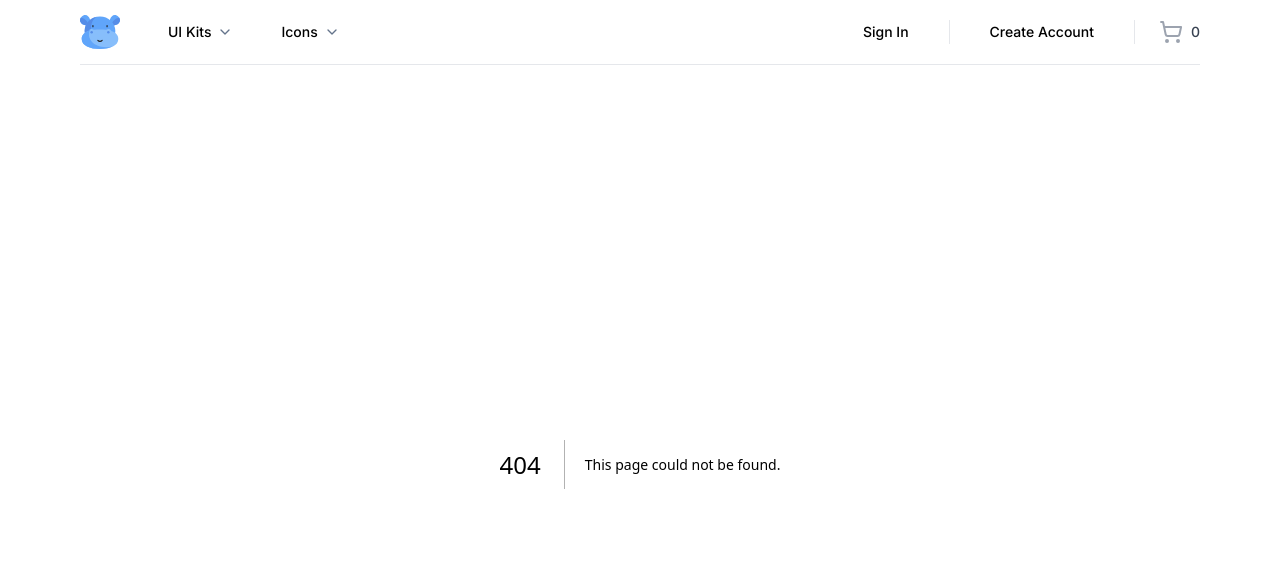
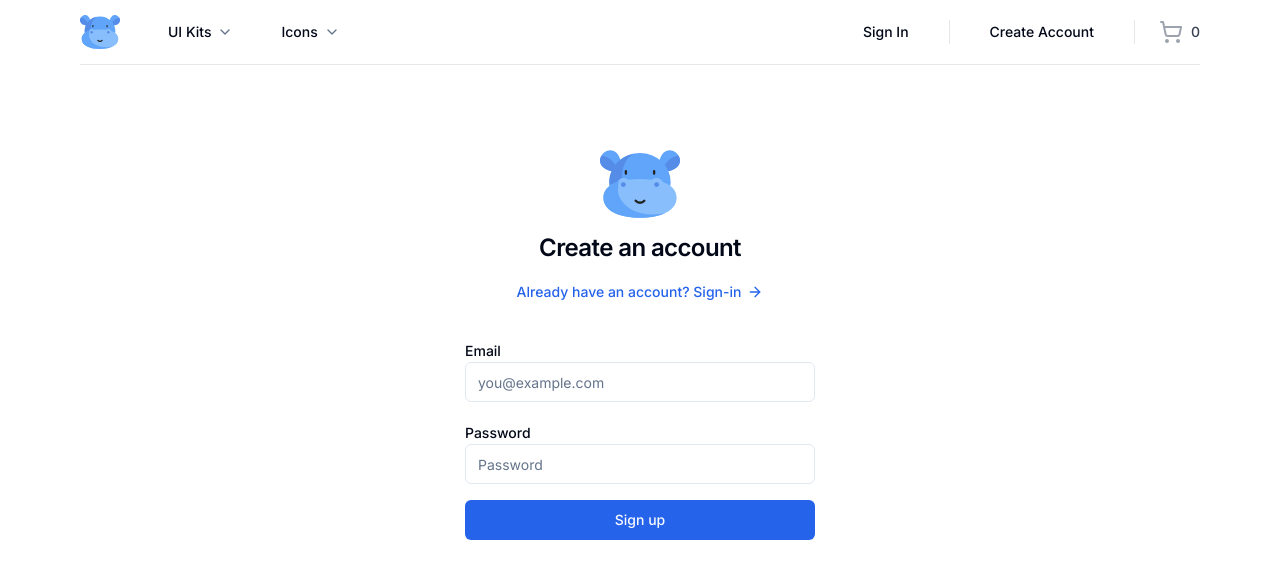
Before and after one commit to alexandriaroberts/e-commerce-full-stack, a Next.js app: page /sign-up in a window 1280 px wide. Before the commit this address had no page. Shown: the top 578 px of the page. Built offline with nearby package versions, Linux system fonts and the light colour scheme.

Commit message:
working on authentication

```diff
--- /dev/null
+++ b/src/app/(auth)/sign-up/page.tsx
@@ -0,0 +1,68 @@
+'use client';
+
+import { Icons } from '@/components/Icons';
+import { Button, buttonVariants } from '@/components/ui/button';
+import { Input } from '@/components/ui/input';
+import { Label } from '@/components/ui/label';
+import { cn } from '@/lib/utils';
+import { ArrowRight } from 'lucide-react';
+import Link from 'next/link';
+import { useForm } from 'react-hook-form';
+import { zodResolver } from '@hookform/resolvers/zod';
+
+const Page = () => {
+  const {
+    register,
+    handleSubmit,
+    formState: { errors },
+  } = useForm({ resolver: zodResolver });
+
+  return (
+    <>
+      <div className='container relative flex pt-20 flex-col items-center justify-center lg:px-0'>
+        <div className='mx-auto flex w-full flex-col justify-center space-y-6 sm:w-[350px]'>
+          <div className='flex flex-col items-center space-y-2 text-center'>
+            <Icons.logo className='h-20 w-20' />
+            <h1 className='text-2xl font-semibold tracking-tight'>
+              Create an account
+            </h1>
+
+            <Link
+              className={buttonVariants({
+                variant: 'link',
+                className: 'gap-1.5',
+              })}
+              href='/sign-in'
+            >
+              Already have an account? Sign-in
+              <ArrowRight className='h-4 w-4' />
+            </Link>
+          </div>
+          <div className='grid gap-6'>
+            <form>
+              <div className='grid gap-2'>
+                <div className='grid gap-1 py-2'>
+                  <Label htmlFor='email'>Email</Label>
+                  <Input
+                    className={cn({ 'focus:visible:ring-red-500': true })}
+                    placeholder='you@example.com'
+                  />
+                </div>
+                <div className='grid gap-1 py-2'>
+                  <Label htmlFor='password'>Password</Label>
+                  <Input
+                    className={cn({ 'focus:visible:ring-red-500': true })}
+                    placeholder='Password'
+                  />
+                </div>
+                <Button>Sign up</Button>
+              </div>
+            </form>
+          </div>
+        </div>
+      </div>
+    </>
+  );
+};
+
+export default Page;
--- /dev/null
+++ b/src/components/ui/input.tsx
@@ -0,0 +1,25 @@
+import * as React from "react"
+
+import { cn } from "@/lib/utils"
+
+export interface InputProps
+  extends React.InputHTMLAttributes<HTMLInputElement> {}
+
+const Input = React.forwardRef<HTMLInputElement, InputProps>(
+  ({ className, type, ...props }, ref) => {
+    return (
+      <input
+        type={type}
+        className={cn(
+          "flex h-10 w-full rounded-md border border-input bg-background px-3 py-2 text-sm ring-offset-background file:border-0 file:bg-transparent file:text-sm file:font-medium placeholder:text-muted-foreground focus-visible:outline-none focus-visible:ring-2 focus-visible:ring-ring focus-visible:ring-offset-2 disabled:cursor-not-allowed disabled:opacity-50",
+          className
+        )}
+        ref={ref}
+        {...props}
+      />
+    )
+  }
+)
+Input.displayName = "Input"
+
+export { Input }
--- /dev/null
+++ b/src/components/ui/label.tsx
@@ -0,0 +1,26 @@
+"use client"
+
+import * as React from "react"
+import * as LabelPrimitive from "@radix-ui/react-label"
+import { cva, type VariantProps } from "class-variance-authority"
+
+import { cn } from "@/lib/utils"
+
+const labelVariants = cva(
+  "text-sm font-medium leading-none peer-disabled:cursor-not-allowed peer-disabled:opacity-70"
+)
+
+const Label = React.forwardRef<
+  React.ElementRef<typeof LabelPrimitive.Root>,
+  React.ComponentPropsWithoutRef<typeof LabelPrimitive.Root> &
+    VariantProps<typeof labelVariants>
+>(({ className, ...props }, ref) => (
+  <LabelPrimitive.Root
+    ref={ref}
+    className={cn(labelVariants(), className)}
+    {...props}
+  />
+))
+Label.displayName = LabelPrimitive.Root.displayName
+
+export { Label }
--- a/src/server.ts
+++ b/src/server.ts
@@ -18,11 +18,11 @@
   app.use((req, res) => nextHandler(req, res));
 
   nextApp.prepare().then(() => {
-    payload.logger.info('Next.js started');
+    // payload.logger.info('Next.js started');
     app.listen(PORT, async () => {
-      payload.logger.info(
-        `Next.Js app url: ${process.env.NEXT_PUBLIC_SERVER_URL}`
-      );
+      //   payload.logger.info(
+      //     `Next.Js app url: ${process.env.NEXT_PUBLIC_SERVER_URL}`
+      //   );
     });
   });
 };
```
Also changed, not shown: package.json (+6 -1 lines), 1 other file (tests, documents, lock files or other folders).
